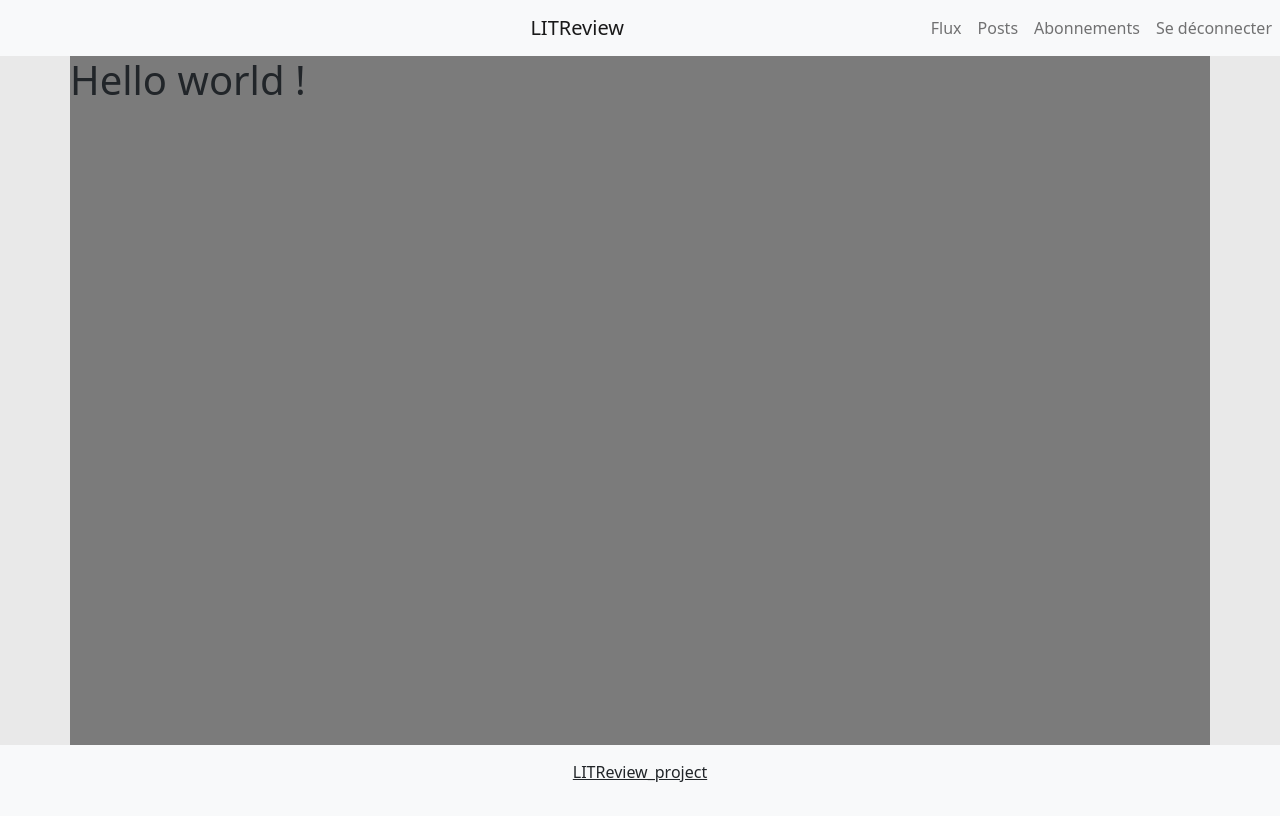
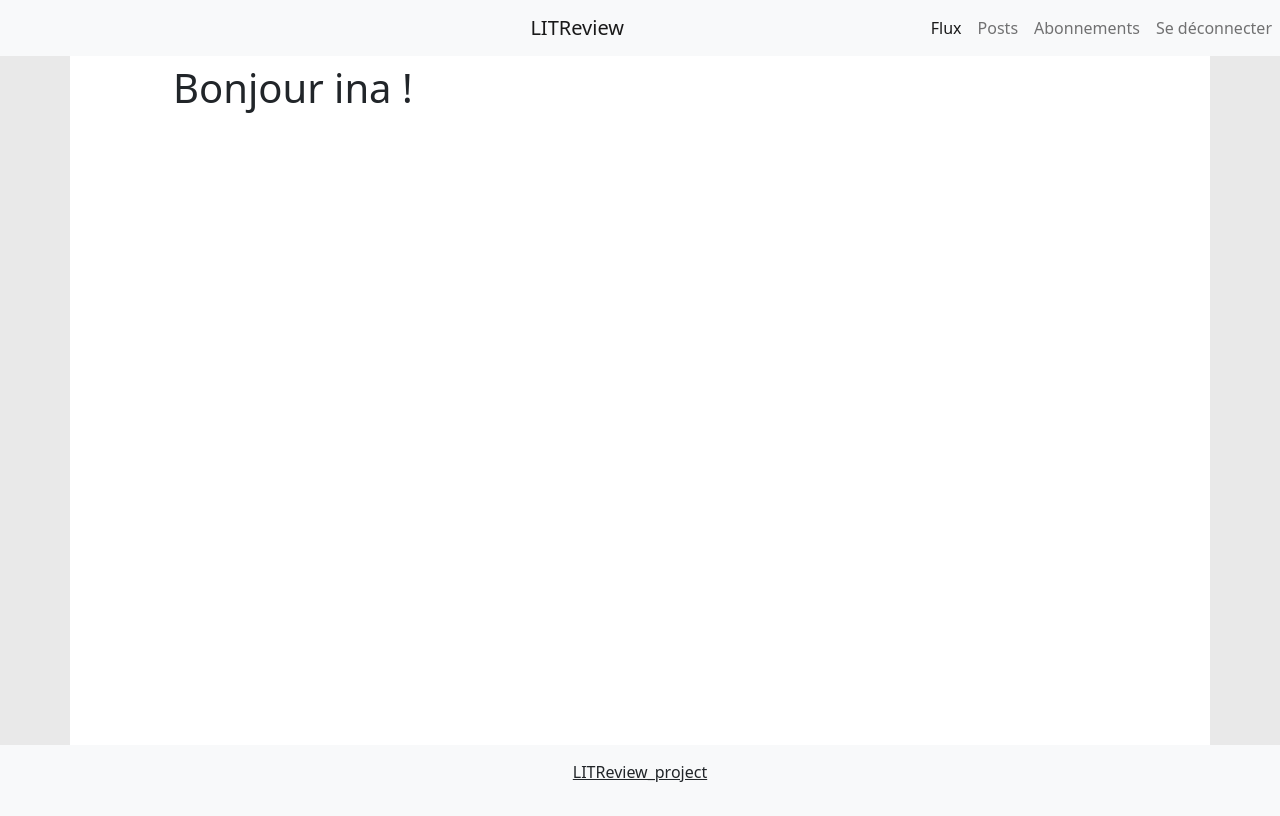
Before and after one commit to npaillasson/LITReview_project, a Django app: page / in a window 1280 px wide. Run offline with Django 3.2, Linux system fonts and the light colour scheme; a user stored in the database is signed in; some libraries are stand-ins or nearby versions.

Commit message:
rewriting of the links and implementation of the active link system in the navigation bar

```diff
--- a/src/review/templates/review/base.html
+++ b/src/review/templates/review/base.html
@@ -19,11 +19,11 @@
                 <div class="container-fluid">
                   <div class="row gx-0 flex-lg-row flex-row-reverse">
                     <div class="navbar-header d-flex flex-row col-lg-6 col-7">
-                      <a class="navbar-brand ms-lg-auto" href="/">LITReview</a>
+                      <a class="navbar-brand ms-lg-auto" href="{% url 'review:index' %}">LITReview</a>
                     </div>
                 {% else %}
                 <div class="navbar-header d-flex flex-row">
-                  <a class="navbar-brand mx-auto" href="/">LITReview</a>
+                  <a class="navbar-brand mx-auto" href="{% url 'review:index' %}">LITReview</a>
                 {% endif %}
                 {% if user.is_authenticated %}
                     <button class="navbar-toggler me-auto col-2 col-sm-1 ms-2" type="button" data-bs-toggle="collapse" data-bs-target="#navbarSupportedContent" aria-controls="navbarSupportedContent" aria-expanded="false" aria-label="Toggle navigation">
@@ -33,13 +33,25 @@
                       <div class="collapse navbar-collapse" id="navbarSupportedContent">
                         <ul class="navbar-nav ms-md-auto mb-2 mb-lg-0">
                           <li class="nav-item ms-2 ms-lg-0">
+                            {% if section == 'flux' %}
+                            <a class="nav-link active" aria-current="page" href="#">Flux</a>
+                            {% else %}
                             <a class="nav-link" aria-current="page" href="#">Flux</a>
+                            {% endif %}
                           </li>
                           <li class="nav-item ms-2 ms-lg-0">
+                            {% if section == 'post' %}
+                            <a class="nav-link active" href="#">Posts</a>
+                            {% else %}
                             <a class="nav-link" href="#">Posts</a>
+                            {% endif %}
                           </li>
                           <li class="nav-item ms-2 ms-lg-0">
+                            {% if section == 'subscription' %}
+                            <a class="nav-link active" href="#">Abonnements</a>
+                            {% else %}
                             <a class="nav-link" href="#">Abonnements</a>
+                            {% endif %}
                           </li>
                           <li class="nav-item ms-2 ms-lg-0">
                             <a class="nav-link" id="deconexion" href="{% url 'auth_system:logout' %}">Se déconnecter</a>
--- a/src/review/templates/review/index.html
+++ b/src/review/templates/review/index.html
@@ -1,9 +1,9 @@
 {% extends 'review/base.html'  %}
 Index
 {% block body %}
-<div class="container d-flex h-100" style="background: rgb(123, 123, 123);">
-	<div class="flex-grow-1">
-		<h1>Hello world !</h1>
+	<div class="col-10">
+		{% if page == '/' %}
+		<h1 class="bd-title m-2">Bonjour {{user}} !</h1>
+		{% endif %}
 	</div>
-</div>
 {% endblock %}
--- a/src/review/views.py
+++ b/src/review/views.py
@@ -6,7 +6,8 @@ from .forms import NewTicketForm
 
 @login_required
 def index(request):
-    return render(request, 'review/index.html')
+    section = "flux"
+    return render(request, 'review/index.html', {'page': request.path, 'section': section})
 
 @login_required()
 def new_ticket(request):
```
Also changed, not shown: src/db.sqlite3, src/images/Two_Complete_Science-Adventure_Books_Winter_1950.jpeg (deleted), src/images/Two_Complete_Science-Adventure_Books_Winter_1950_YUSPzJJ.jpeg (deleted), src/images/Two_Complete_Science-Adventure_Books_Winter_1950_y38Nef5.jpeg (deleted).
